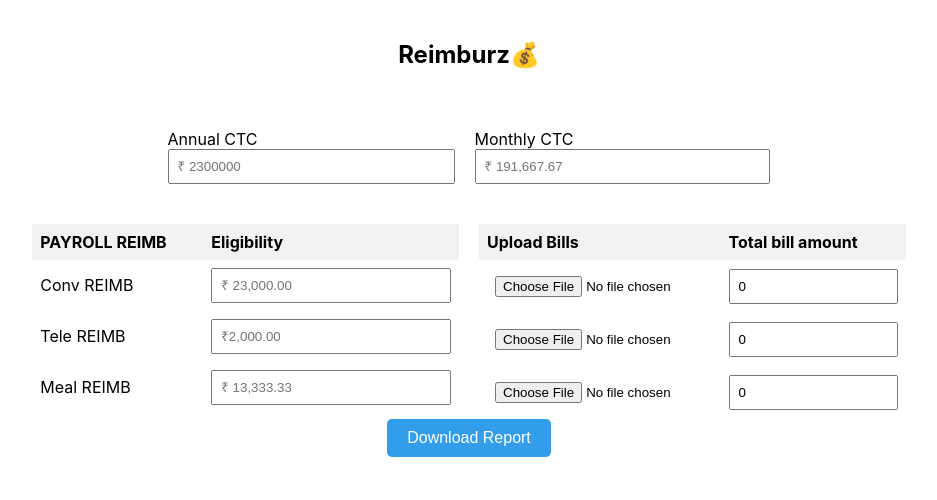
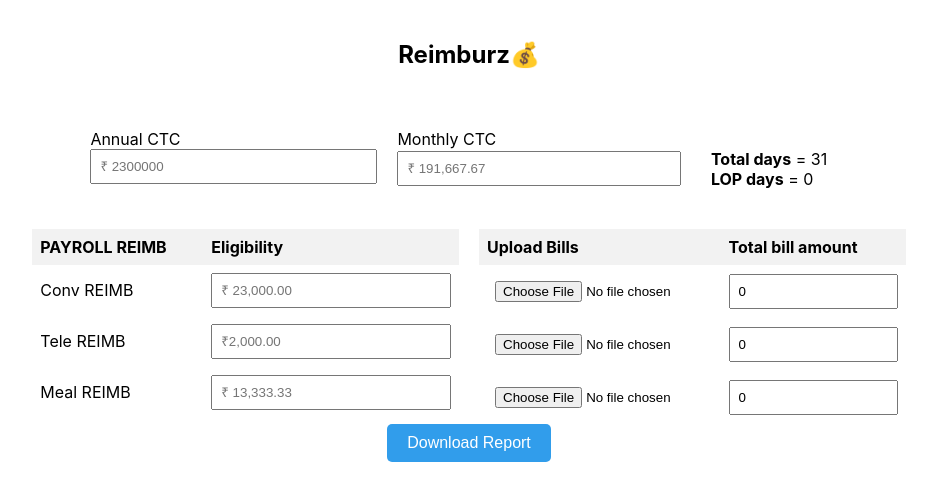
Before and after one commit to Reimburz/reimburz, a React (Create React App) app: page / in a window 1280 px wide. Shown: the top 500 px of the page, without its empty margins (171-1108 px from the left). Built offline with nearby package versions, Linux system fonts and the light colour scheme.

Commit message:
Added Total Days and LOP Days

```diff
--- a/src/App.js
+++ b/src/App.js
@@ -39,12 +39,17 @@ function App() {
         </div>
         <div>
           <label>Monthly CTC</label>
+          <div style={{ display: 'flex', alignItems: 'center' }}>
             <input
               type="number"
               placeholder="₹ 191,667.67"
               value={monthlyCTC}
               onChange={(e) => setMonthlyCTC(e.target.value)}
             />
+            <span style={{ marginLeft: '30px' }}>
+              <b>Total days</b> = 31 <b>LOP days</b> = 0
+            </span>
+          </div>
         </div>
       </div>
       <br />
```
Lines whose indentation alone changed are shown as unchanged.
